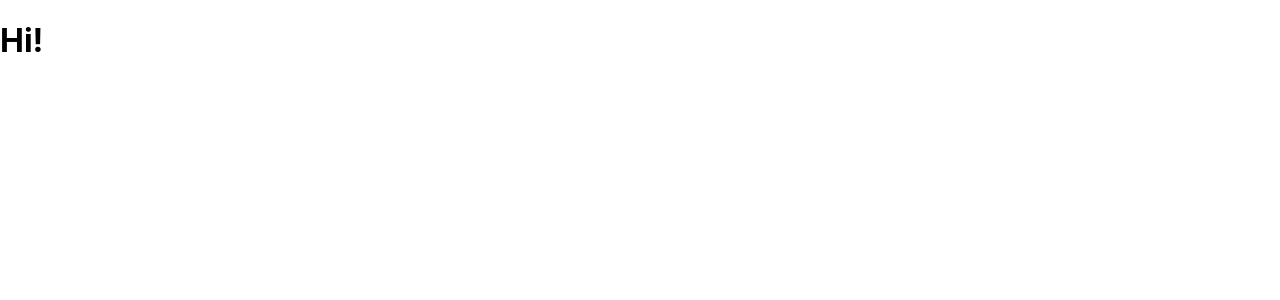
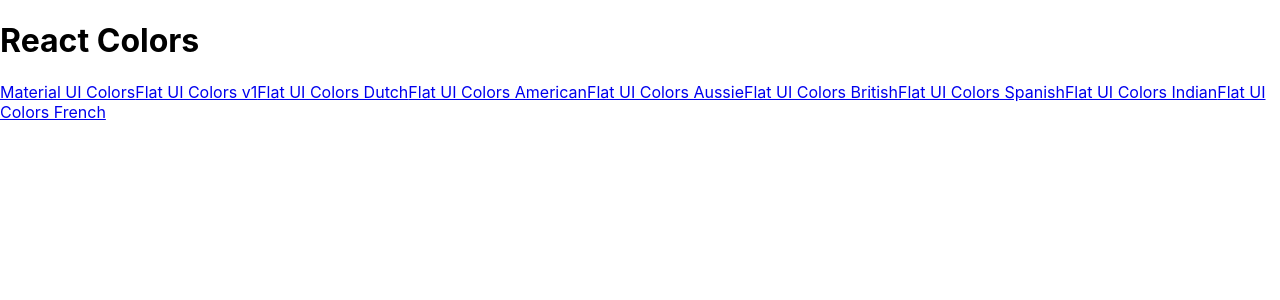
Before and after one commit to FunkyFries/color-palette-app, a React (Create React App) app in the folder color-palette-app2/: page / in a window 1280 px wide. Shown: the top 300 px of the page. Built offline with nearby package versions, Linux system fonts and the light colour scheme.

Commit message:
Add Links to Home component

```diff
--- a/color-palette-app2/src/App.tsx
+++ b/color-palette-app2/src/App.tsx
@@ -1,5 +1,6 @@
 import React, { Component } from "react";
 import { Router, Redirect } from "@reach/router";
+import seedPalettes from "./components/seedPalettes";
 import Home from "./components/Home";
 import Palette from "./components/Palette";
 
@@ -8,7 +9,7 @@
     return (
       <div className="App">
         <Router>
-          <Home path="/" />
+          <Home path="/" palettes={seedPalettes} />
           <Palette path="/palette/:id" />
           <Redirect default noThrow from="*" to="/" />
         </Router>
--- a/color-palette-app2/src/components/Home.tsx
+++ b/color-palette-app2/src/components/Home.tsx
@@ -1,11 +1,19 @@
 import React, { Component } from "react";
-import { RouteComponentProps } from "@reach/router";
+import { Link, RouteComponentProps } from "@reach/router";
 
-export default class Home extends Component<RouteComponentProps> {
+type Props = {
+  palettes: any;
+};
+
+export default class Home extends Component<Props & RouteComponentProps> {
   render() {
+    const { palettes } = this.props;
     return (
       <div>
-        <h1>Hi!</h1>
+        <h1>React Colors</h1>
+        {palettes.map((palette: any) => (
+          <Link to={`palette/${palette.id}`}>{palette.paletteName}</Link>
+        ))}
       </div>
     );
   }
--- a/color-palette-app2/src/components/Navbar.tsx
+++ b/color-palette-app2/src/components/Navbar.tsx
@@ -27,6 +27,10 @@
   align-items: center;
   text-decoration: none;
   color: black;
+  transition: all 0.4s ease-in-out;
+  :hover {
+    background-color: #e9e9e9;
+  }
 `;
 
 const SliderStyles = styled("div")`
@@ -61,7 +65,7 @@
     const { format } = this.state;
     return (
       <StyledNavbar>
-        <Logo to="#">reactcolorpicker</Logo>
+        <Logo to="/">reactcolorpicker</Logo>
         <SliderStyles>
           <span>Level: {level}</span>
           <Slider
--- a/color-palette-app2/src/components/Palette.tsx
+++ b/color-palette-app2/src/components/Palette.tsx
@@ -4,6 +4,7 @@
 import ColorBox from "./ColorBox";
 import seedPalettes from "./seedPalettes";
 import { generatePalette } from "./colorHelpers";
+import { RouteComponentProps } from "@reach/router";
 
 const PaletteDiv = styled("div")`
   height: 100vh;
@@ -25,19 +26,14 @@
   font-weight: bold;
 `;
 
-interface Palette {
-  paletteName: string;
-  id: string;
-  emoji: string;
-  colors: { [num: number]: Array<Object> };
-}
-
 type Props = {
-  id?: any;
-  path?: string;
+  paletteName?: string;
+  id?: string;
+  emoji?: string;
+  colors?: { [num: number]: Array<Object> };
 };
 
-class Palette extends Component<Props> {
+class Palette extends Component<Props & RouteComponentProps> {
   state = {
     level: 500,
     format: "hex"
```
Also changed, not shown: color-palette-app2/src/components/colorHelpers.ts (+0 -7 lines).
